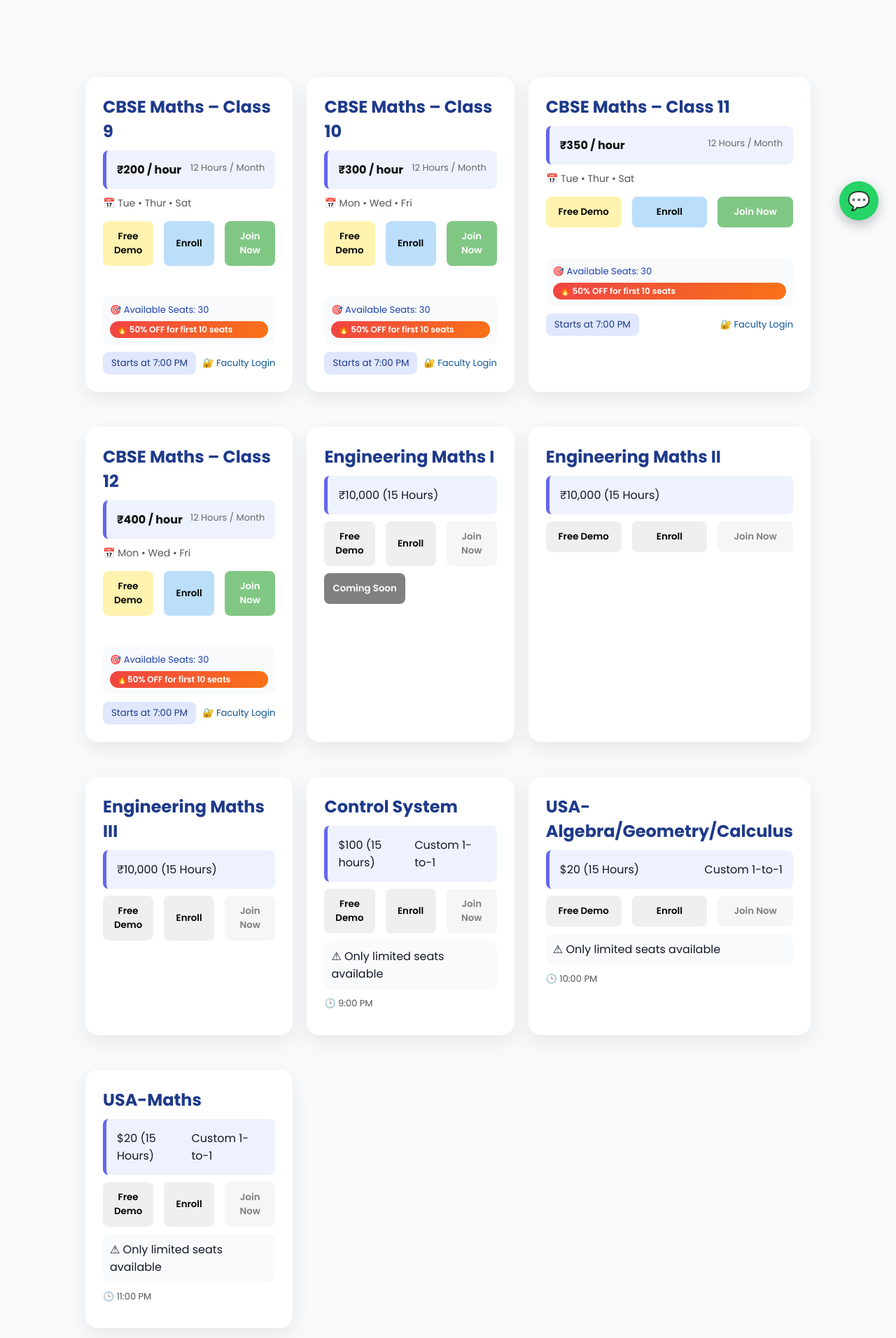
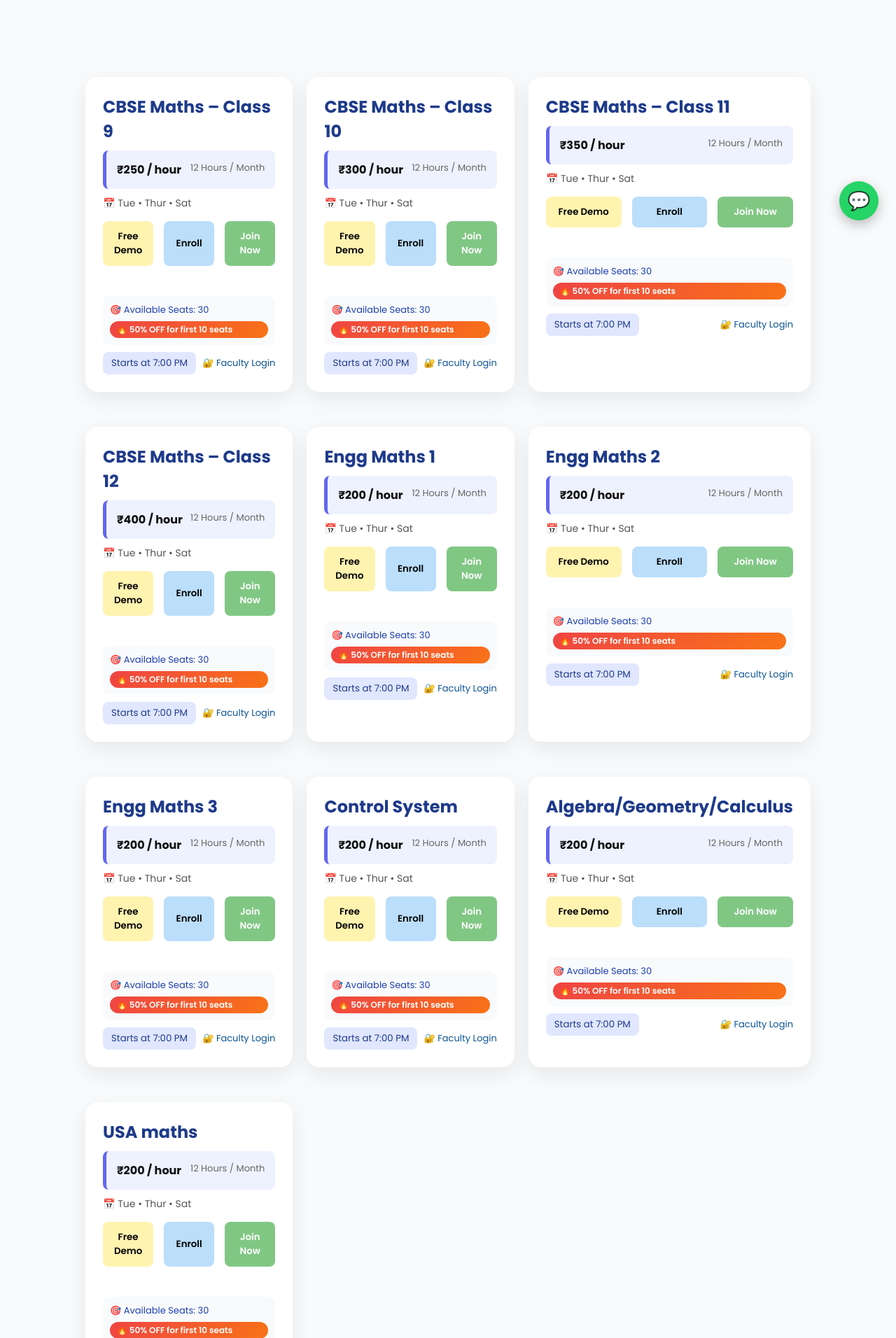
Before and after one commit to ranjithamstudycenter-maker/rscedu, a Flask app: page /class in a window 1280 px wide. Shown: the part 460-2372 px from the top of the page at 70% size. Run offline with Flask 3, Linux system fonts and the light colour scheme; some libraries are stand-ins or nearby versions.

Commit message:
Update class.html

```diff
--- a/templates/class.html
+++ b/templates/class.html
@@ -795,7 +795,7 @@ body{
   <div class="card" id="card-cbse9">
     <h2>CBSE Maths – Class 9 <span class="live-badge" id="live-cbse9">🔴 LIVE</span></h2>
     <div class="price-box">
-      <p class="price">₹200 / hour</p>
+      <p class="price">₹250 / hour</p>
       <p class="duration">12 Hours / Month</p>
     </div>
     <p class="days">📅 Tue • Thur • Sat</p>
@@ -840,7 +840,7 @@ body{
       <p class="price">₹300 / hour</p>
       <p class="duration">12 Hours / Month</p>
     </div>
-    <p class="days">📅 Mon • Wed • Fri</p>
+    <p class="days">📅 Tue • Thur • Sat</p>
     <div class="actions">
        <!-- FREE DEMO -->
           {% if demo_done %}
@@ -854,7 +854,7 @@ body{
           {% if registered %}
             <button class="btn btn-registered">Registered</button>
           {% else %}
-            <button class="btn btn-enroll">Enroll</button>
+            <button class="btn btn-enroll" onclick="enroll('cbse10')">Enroll</button>
           {% endif %}
 
           <!-- JOIN -->
@@ -866,9 +866,9 @@ body{
             <p class="seats">🎯 Available Seats: 30</p>
             <p class="offer">🔥 50% OFF for first 10 seats</p>
       </div>
-
          <p class="hours-left" id="hours-cbse10"></p>
          <div class="demo-timer" id="timer-cbse10"></div>
+
          <div class="card-footer">
          <button class="start-time-btn">Starts at 7:00 PM</button>
          <a href="/teacher-login?class=cbse10" class="faculty-link">🔐 Faculty Login</a>
@@ -898,7 +898,7 @@ body{
           {% if registered %}
             <button class="btn btn-registered">Registered</button>
           {% else %}
-            <button class="btn btn-enroll">Enroll</button>
+            <button class="btn btn-enroll" onclick="enroll('cbse9')">Enroll</button>
           {% endif %}
 
           <!-- JOIN -->
@@ -910,9 +910,9 @@ body{
             <p class="seats">🎯 Available Seats: 30</p>
             <p class="offer">🔥 50% OFF for first 10 seats</p>
       </div>
-
          <p class="hours-left" id="hours-cbse11"></p>
          <div class="demo-timer" id="timer-cbse11"></div>
+
          <div class="card-footer">
          <button class="start-time-btn">Starts at 7:00 PM</button>
          <a href="/teacher-login?class=cbse11" class="faculty-link">🔐 Faculty Login</a>
@@ -925,7 +925,7 @@ body{
       <p class="price">₹400 / hour</p>
       <p class="duration">12 Hours / Month</p>
     </div>
-    <p class="days">📅 Mon • Wed • Fri</p>
+    <p class="days">📅 Tue • Thur • Sat</p>
     <div class="actions">
        <!-- FREE DEMO -->
           {% if demo_done %}
@@ -939,7 +939,7 @@ body{
           {% if registered %}
             <button class="btn btn-registered">Registered</button>
           {% else %}
-            <button class="btn btn-enroll">Enroll</button>
+            <button class="btn btn-enroll" onclick="enroll('cbse12')">Enroll</button>
           {% endif %}
 
           <!-- JOIN -->
@@ -949,11 +949,11 @@ body{
    <div id="msg-cbse12" class="course-msg"></div>
       <div class="notice">
             <p class="seats">🎯 Available Seats: 30</p>
-      <p class="offer">🔥50% OFF for first 10 seats</p>
-    </div>
-
+            <p class="offer">🔥 50% OFF for first 10 seats</p>
+      </div>
          <p class="hours-left" id="hours-cbse12"></p>
          <div class="demo-timer" id="timer-cbse12"></div>
+
          <div class="card-footer">
          <button class="start-time-btn">Starts at 7:00 PM</button>
          <a href="/teacher-login?class=cbse12" class="faculty-link">🔐 Faculty Login</a>
@@ -961,162 +961,258 @@ body{
   </div>
 
 <!-- Engg Maths 1 -->
-<div class="card">
-       <h2>
-        Engineering Maths I
-        <span class="live-badge" id="live-engg1">🔴 LIVE</span>
-      </h2>
-
+<div class="card" id="card-engg1">
+    <h2>Engg Maths 1 <span class="live-badge" id="live-engg1">🔴 LIVE</span></h2>
     <div class="price-box">
-       <p>₹10,000 (15 Hours)</p>
-        </div>
-
-
+      <p class="price">₹200 / hour</p>
+      <p class="duration">12 Hours / Month</p>
+    </div>
+    <p class="days">📅 Tue • Thur • Sat</p>
     <div class="actions">
-      <button class="btn outline" onclick="bookDemo('engg1')">Free Demo</button>
-      <button class="btn secondary" onclick="enroll('engg1')">Enroll</button>
-      <button class="btn primary joinBtn" data-course="engg1" onclick="joinClass('engg1')">Join Now</button>
-      </div>
-      <button class="btn disabled">Coming Soon</button>
-      <!-- 🔥 ADD THIS -->
+       <!-- FREE DEMO -->
+          {% if demo_done %}
+           <button class="btn btn-demo-done">Demo Completed</button>
+         {% else %}
+          <button class="btn btn-demo" onclick="openDemoPopup('engg1')">  Free Demo </button>
+         {% endif %}
+
+
+          <!-- ENROLL -->
+          {% if registered %}
+            <button class="btn btn-registered">Registered</button>
+          {% else %}
+            <button class="btn btn-enroll" onclick="enroll('engg1')">Enroll</button>
+          {% endif %}
+
+          <!-- JOIN -->
+           <button id="joinBtn-engg1" class="btn btn-join" onclick="joinClass('engg1')">Join Now</button>
+
+    </div>
+   <div id="msg-engg1" class="course-msg"></div>
+      <div class="notice">
+            <p class="seats">🎯 Available Seats: 30</p>
+            <p class="offer">🔥 50% OFF for first 10 seats</p>
+      </div>
+         <p class="hours-left" id="hours-engg1"></p>
          <div class="demo-timer" id="timer-engg1"></div>
 
- </div>
-
+         <div class="card-footer">
+         <button class="start-time-btn">Starts at 7:00 PM</button>
+         <a href="/teacher-login?class=engg1" class="faculty-link">🔐 Faculty Login</a>
+       </div>
+  </div>
 
 <!-- Engg Maths 2 -->
-<div class="card">
-     <h2>
-      Engineering Maths II
-      <span class="live-badge" id="live-engg2">🔴 LIVE</span>
-    </h2>
-
+<div class="card" id="card-engg2">
+    <h2>Engg Maths 2 <span class="live-badge" id="live-engg2">🔴 LIVE</span></h2>
     <div class="price-box">
-     <p>₹10,000 (15 Hours)</p>
-      </div>
-
+      <p class="price">₹200 / hour</p>
+      <p class="duration">12 Hours / Month</p>
+    </div>
+    <p class="days">📅 Tue • Thur • Sat</p>
     <div class="actions">
-    <button class="btn outline" onclick="bookDemo('engg2')">Free Demo</button>
-    <button class="btn secondary" onclick="enroll('engg2')">Enroll</button>
-    <button class="btn primary joinBtn" data-course="engg2" onclick="joinClass('engg2')">Join Now</button>
-    </div>
-
-     <!-- 🔥 ADD THIS -->
+       <!-- FREE DEMO -->
+          {% if demo_done %}
+           <button class="btn btn-demo-done">Demo Completed</button>
+         {% else %}
+          <button class="btn btn-demo" onclick="openDemoPopup('engg2')">  Free Demo </button>
+         {% endif %}
+
+
+          <!-- ENROLL -->
+          {% if registered %}
+            <button class="btn btn-registered">Registered</button>
+          {% else %}
+            <button class="btn btn-enroll" onclick="enroll('engg2')">Enroll</button>
+          {% endif %}
+
+          <!-- JOIN -->
+           <button id="joinBtn-engg2" class="btn btn-join" onclick="joinClass('engg2')">Join Now</button>
+
+    </div>
+   <div id="msg-engg2" class="course-msg"></div>
+      <div class="notice">
+            <p class="seats">🎯 Available Seats: 30</p>
+            <p class="offer">🔥 50% OFF for first 10 seats</p>
+      </div>
+         <p class="hours-left" id="hours-engg2"></p>
          <div class="demo-timer" id="timer-engg2"></div>
 
-</div>
-
+         <div class="card-footer">
+         <button class="start-time-btn">Starts at 7:00 PM</button>
+         <a href="/teacher-login?class=engg2" class="faculty-link">🔐 Faculty Login</a>
+       </div>
+  </div>
 
 <!-- Engg Maths 3 -->
-<div class="card">
-     <h2>
-      Engineering Maths III
-      <span class="live-badge" id="live-engg3">🔴 LIVE</span>
-    </h2>
-
+<div class="card" id="card-engg3">
+    <h2>Engg Maths 3 <span class="live-badge" id="live-engg3">🔴 LIVE</span></h2>
     <div class="price-box">
-     <p>₹10,000 (15 Hours)</p>
-      </div>
-
+      <p class="price">₹200 / hour</p>
+      <p class="duration">12 Hours / Month</p>
+    </div>
+    <p class="days">📅 Tue • Thur • Sat</p>
     <div class="actions">
-    <button class="btn outline" onclick="bookDemo('engg3')">Free Demo</button>
-    <button class="btn secondary" onclick="enroll('engg3')">Enroll</button>
-    <button class="btn primary joinBtn" data-course="engg3" onclick="joinClass('engg3')">Join Now</button>
-    </div>
-
-
-     <!-- 🔥 ADD THIS -->
+       <!-- FREE DEMO -->
+          {% if demo_done %}
+           <button class="btn btn-demo-done">Demo Completed</button>
+         {% else %}
+          <button class="btn btn-demo" onclick="openDemoPopup('engg3')">  Free Demo </button>
+         {% endif %}
+
+
+          <!-- ENROLL -->
+          {% if registered %}
+            <button class="btn btn-registered">Registered</button>
+          {% else %}
+            <button class="btn btn-enroll" onclick="enroll('engg3')">Enroll</button>
+          {% endif %}
+
+          <!-- JOIN -->
+           <button id="joinBtn-engg3" class="btn btn-join" onclick="joinClass('engg3')">Join Now</button>
+
+    </div>
+   <div id="msg-engg3" class="course-msg"></div>
+      <div class="notice">
+            <p class="seats">🎯 Available Seats: 30</p>
+            <p class="offer">🔥 50% OFF for first 10 seats</p>
+      </div>
+         <p class="hours-left" id="hours-engg3"></p>
          <div class="demo-timer" id="timer-engg3"></div>
 
-</div>
-
-
-<!-- Control System (International) -->
-<div class="card">
-      <h2>
-      Control System
-       <span class="live-badge" id="live-control">🔴 LIVE</span>
-     </h2>
-
+         <div class="card-footer">
+         <button class="start-time-btn">Starts at 7:00 PM</button>
+         <a href="/teacher-login?class=engg3" class="faculty-link">🔐 Faculty Login</a>
+       </div>
+  </div>
+
+<!-- Control System  -->
+<div class="card" id="card-cbse9">
+    <h2> Control System <span class="live-badge" id="live-control">🔴 LIVE</span></h2>
     <div class="price-box">
-      <p>$100 (15 hours)</p>
-     <p>Custom 1-to-1</p>
-       </div>
-
-
+      <p class="price">₹200 / hour</p>
+      <p class="duration">12 Hours / Month</p>
+    </div>
+    <p class="days">📅 Tue • Thur • Sat</p>
     <div class="actions">
-     <button class="btn outline" onclick="bookDemo('control')">Free Demo</button>
-     <button class="btn secondary" onclick="enroll('control')">Enroll</button>
-     <button class="btn primary joinBtn" data-course="control" onclick="joinClass('control')">Join Now</button>
-     </div>
-
+       <!-- FREE DEMO -->
+          {% if demo_done %}
+           <button class="btn btn-demo-done">Demo Completed</button>
+         {% else %}
+          <button class="btn btn-demo" onclick="openDemoPopup('control')">  Free Demo </button>
+         {% endif %}
+
+
+          <!-- ENROLL -->
+          {% if registered %}
+            <button class="btn btn-registered">Registered</button>
+          {% else %}
+            <button class="btn btn-enroll" onclick="enroll('control')">Enroll</button>
+          {% endif %}
+
+          <!-- JOIN -->
+           <button id="joinBtn-control" class="btn btn-join" onclick="joinClass('control')">Join Now</button>
+
+    </div>
+   <div id="msg-control" class="course-msg"></div>
       <div class="notice">
-      ⚠ Only limited seats available
-     </div>
-      <p class="class-time">🕒 9:00 PM</p>
-      <!-- 🔥 ADD THIS -->
+            <p class="seats">🎯 Available Seats: 30</p>
+            <p class="offer">🔥 50% OFF for first 10 seats</p>
+      </div>
+         <p class="hours-left" id="hours-control"></p>
          <div class="demo-timer" id="timer-control"></div>
 
+         <div class="card-footer">
+         <button class="start-time-btn">Starts at 7:00 PM</button>
+         <a href="/teacher-login?class=control" class="faculty-link">🔐 Faculty Login</a>
+       </div>
   </div>
 
 
  <!-- Algebra/Geometry/Calculus -->
-<div class="card">
-       <h2>
-       USA-Algebra/Geometry/Calculus
-        <span class="live-badge" id="live-AGS">🔴 LIVE</span>
-      </h2>
-
+<div class="card" id="card-AGS">
+    <h2>Algebra/Geometry/Calculus <span class="live-badge" id="live-AGS">🔴 LIVE</span></h2>
     <div class="price-box">
-       <p>$20 (15 Hours)</p>
-      <p>Custom 1-to-1</p>
-        </div>
-
+      <p class="price">₹200 / hour</p>
+      <p class="duration">12 Hours / Month</p>
+    </div>
+    <p class="days">📅 Tue • Thur • Sat</p>
     <div class="actions">
-      <button class="btn outline" onclick="bookDemo('AGS')">Free Demo</button>
-      <button class="btn secondary" onclick="enroll('AGS')">Enroll</button>
-      <button class="btn primary joinBtn" data-course="AGS" onclick="joinClass('AGS')">Join Now</button>
-      </div>
-
+       <!-- FREE DEMO -->
+          {% if demo_done %}
+           <button class="btn btn-demo-done">Demo Completed</button>
+         {% else %}
+          <button class="btn btn-demo" onclick="openDemoPopup('AGS')">  Free Demo </button>
+         {% endif %}
+
+
+          <!-- ENROLL -->
+          {% if registered %}
+            <button class="btn btn-registered">Registered</button>
+          {% else %}
+            <button class="btn btn-enroll" onclick="enroll('AGS')">Enroll</button>
+          {% endif %}
+
+          <!-- JOIN -->
+           <button id="joinBtn-AGS" class="btn btn-join" onclick="joinClass('AGS')">Join Now</button>
+
+    </div>
+   <div id="msg-AGS" class="course-msg"></div>
       <div class="notice">
-       ⚠ Only limited seats available
-      </div>
-      <p class="class-time">🕒 10:00 PM</p>
-       <!-- 🔥 ADD THIS -->
+            <p class="seats">🎯 Available Seats: 30</p>
+            <p class="offer">🔥 50% OFF for first 10 seats</p>
+      </div>
+         <p class="hours-left" id="hours-AGS"></p>
          <div class="demo-timer" id="timer-AGS"></div>
 
-</div>
-
+         <div class="card-footer">
+         <button class="start-time-btn">Starts at 7:00 PM</button>
+         <a href="/teacher-login?class=AGS" class="faculty-link">🔐 Faculty Login</a>
+       </div>
+  </div>
 
 
  <!-- Maths -->
-<div class="card">
-       <h2>
-       USA-Maths
-        <span class="live-badge" id="live-Maths">🔴 LIVE</span>
-      </h2>
-
+<div class="card" id="card-cbse9">
+    <h2>USA maths <span class="live-badge" id="live-maths">🔴 LIVE</span></h2>
     <div class="price-box">
-      <p>$20 (15 Hours)</p>
-      <p>Custom 1-to-1</p>
-       </div>
-
-
+      <p class="price">₹200 / hour</p>
+      <p class="duration">12 Hours / Month</p>
+    </div>
+    <p class="days">📅 Tue • Thur • Sat</p>
     <div class="actions">
-      <button class="btn outline" onclick="bookDemo('Maths')">Free Demo</button>
-      <button class="btn secondary" onclick="enroll('Maths')">Enroll</button>
-      <button class="btn primary joinBtn" data-course="Maths" onclick="joinClass('Maths')">Join Now</button>
-      </div>
-
-
+       <!-- FREE DEMO -->
+          {% if demo_done %}
+           <button class="btn btn-demo-done">Demo Completed</button>
+         {% else %}
+          <button class="btn btn-demo" onclick="openDemoPopup('maths')">  Free Demo </button>
+         {% endif %}
+
+
+          <!-- ENROLL -->
+          {% if registered %}
+            <button class="btn btn-registered">Registered</button>
+          {% else %}
+            <button class="btn btn-enroll" onclick="enroll('maths')">Enroll</button>
+          {% endif %}
+
+          <!-- JOIN -->
+           <button id="joinBtn-cbse9" class="btn btn-join" onclick="joinClass('maths')">Join Now</button>
+
+    </div>
+   <div id="msg-maths" class="course-msg"></div>
       <div class="notice">
-       ⚠ Only limited seats available
-      </div>
-      <p class="class-time">🕒 11:00 PM</p>
-      <!-- 🔥 ADD THIS -->
-      <div class="demo-timer" id="timer-Maths"></div>
-</div>
-
+            <p class="seats">🎯 Available Seats: 30</p>
+            <p class="offer">🔥 50% OFF for first 10 seats</p>
+      </div>
+         <p class="hours-left" id="hours-maths"></p>
+         <div class="demo-timer" id="timer-maths"></div>
+
+         <div class="card-footer">
+         <button class="start-time-btn">Starts at 7:00 PM</button>
+         <a href="/teacher-login?class=maths" class="faculty-link">🔐 Faculty Login</a>
+       </div>
+  </div>
 
 </div>
 
```
Lines whose indentation alone changed are shown as unchanged.
